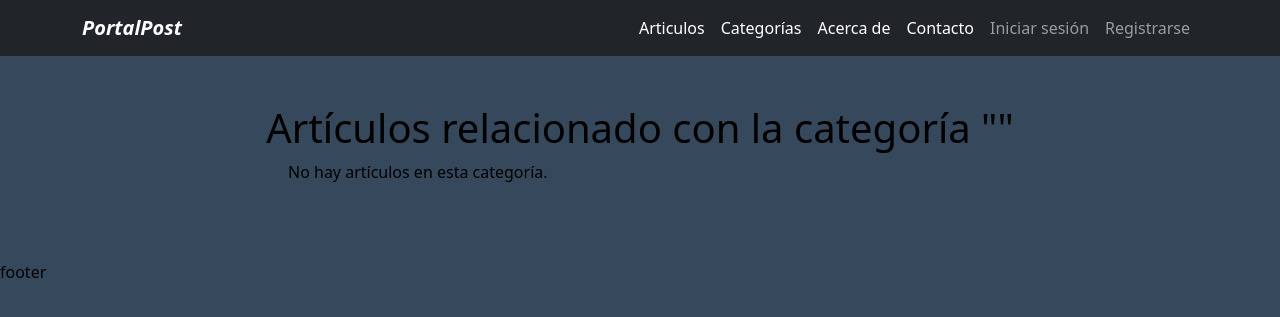
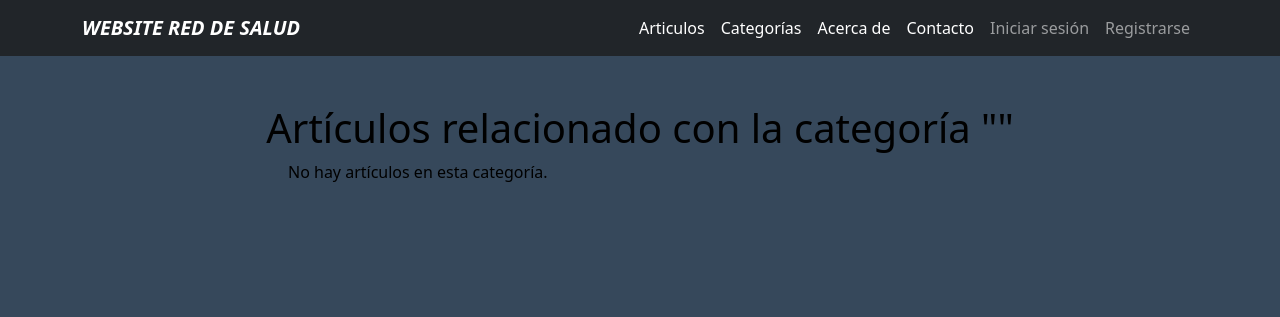
Before and after one commit to CesarCarri/proyecto-final-con-app-contactos-, a Django app: page /articles/category/1/ in a window 1280 px wide. Shown: the top 317 px of the page. Run offline with Django 3.2, Linux system fonts and the light colour scheme; data that the repository does not hold is empty.

Commit message:
cambio de  nombres
cambio en navbar

```diff
--- a/Desafio-13/templates/layout.html
+++ b/Desafio-13/templates/layout.html
@@ -5,7 +5,7 @@
 <head>
     <meta charset="UTF-8">
     <meta name="viewport" content="width=device-width, initial-scale=1.0">
-    <title>PortalPost</title>
+    <title>WEBSITE RED DE SALUD</title>
     <link href="https://cdn.jsdelivr.net/npm/bootstrap@5.2.1/dist/css/bootstrap.min.css" rel="stylesheet"
         integrity="sha384-iYQeCzEYFbKjA/T2uDLTpkwGzCiq6soy8tYaI1GyVh/UjpbCx/TYkiZhlZB6+fzT" crossorigin="anonymous">
     <link rel="stylesheet" href="https://cdn.jsdelivr.net/npm/bootstrap-icons@1.10.5/font/bootstrap-icons.css">
@@ -22,7 +22,7 @@
         {% endblock %}
     </div>
 
-    <footer>footer</footer>
+    <footer></footer>
 
     {% comment %} <!-- Bootstrap JavaScript Libraries -->
     <script src="https://cdn.jsdelivr.net/npm/@popperjs/core@2.11.6/dist/umd/popper.min.js"
--- a/Desafio-13/templates/partials/navbar.html
+++ b/Desafio-13/templates/partials/navbar.html
@@ -2,7 +2,7 @@
 
 <nav class="navbar navbar-expand-lg navbar-dark bg-dark">
     <div class="container">
-        <a class="navbar-brand fw-bold fst-italic" href="/">PortalPost</a>
+        <a class="navbar-brand fw-bold fst-italic" href="/">WEBSITE RED DE SALUD</a>
         <button class="navbar-toggler" type="button" data-bs-toggle="collapse" data-bs-target="#navbarNav"
             aria-controls="navbarNav" aria-expanded="false" aria-label="Toggle navigation">
             <span class="navbar-toggler-icon"></span>
```
